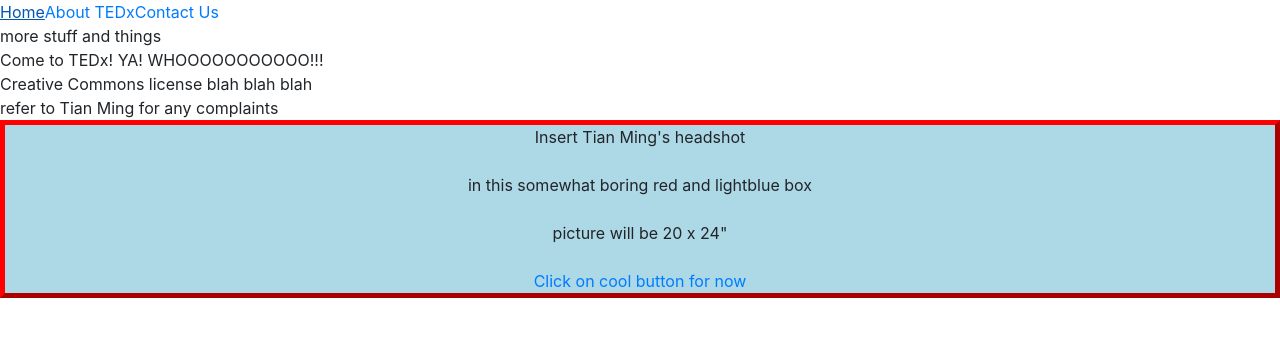
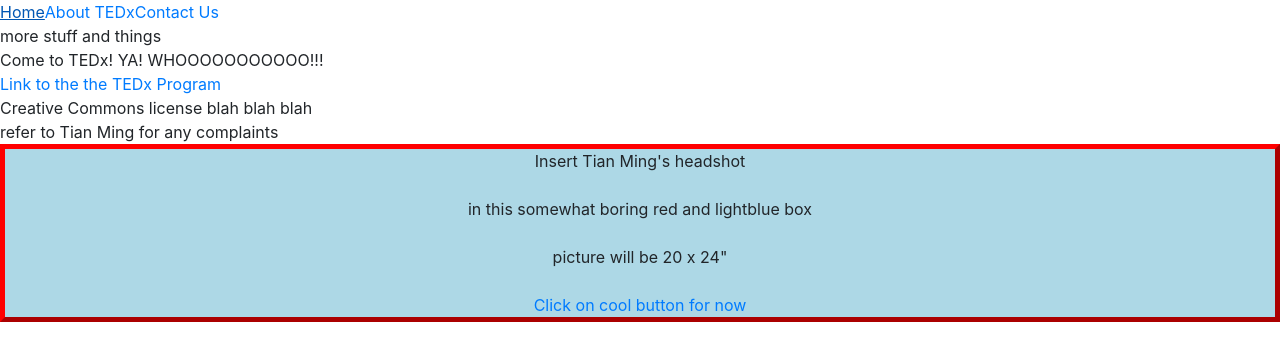
Before and after one commit to nrhuang/tedx-tynehead, a plain HTML site: page index.html in a window 1280 px wide. Drawn offline with nearby package versions, Linux system fonts and the light colour scheme.

Commit message:
Update index.html

```diff
--- a/index.html
+++ b/index.html
@@ -19,6 +19,12 @@
             more stuff and things <br>
             Come to TEDx! YA! WHOOOOOOOOOOO!!!
         </div>
+        <div>
+            <!--
+            There's specific things ted needs for the homepage so yee
+            -->
+            <a href="https://www.ted.com/about/programs-initiatives/tedx-program">Link to the the TEDx Program</a>
+        </div>
         <footer>
             <div>
                 Creative Commons license blah blah blah <br>
```
